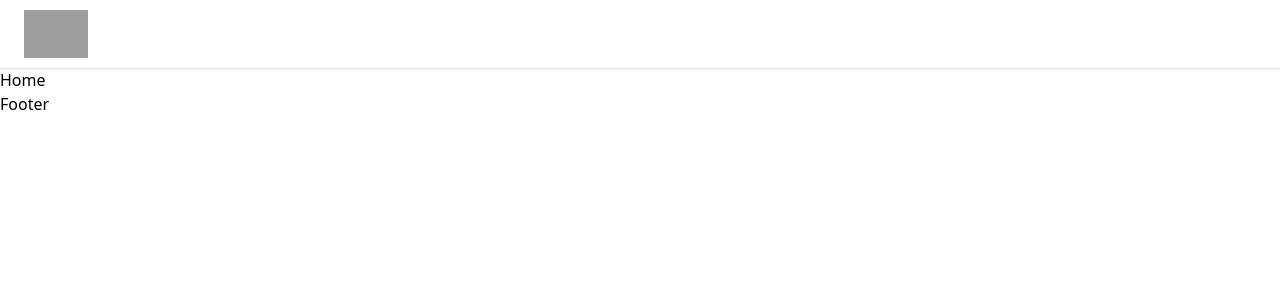
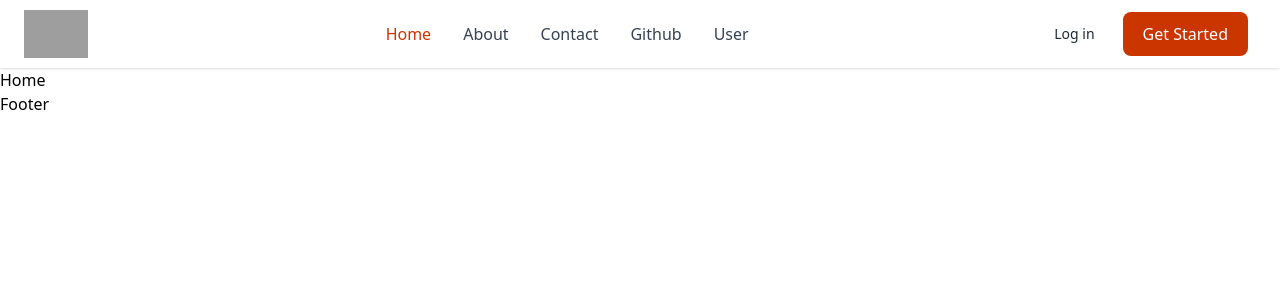
Before and after one commit to UmarYusuf03/reactRouter, a React (Vite) app: page / in a window 1280 px wide. Shown: the top 300 px of the page. Built offline with nearby package versions, Linux system fonts and the light colour scheme; grey boxes are pictures that could not be loaded.

Commit message:
Edited Heade

```diff
--- a/src/components/Header/Header.jsx
+++ b/src/components/Header/Header.jsx
@@ -1,5 +1,5 @@
 import React from 'react'
-import { Link } from 'react-router-dom'
+import { Link , NavLink } from 'react-router-dom'
 
 function Header() {
   return (
@@ -13,6 +13,74 @@ function Header() {
               alt="Logo"
             />
           </Link>
+          <div className='flex items-center lg:order-2'>
+            <Link
+            to="#" className='text-gray-800 hover:bg-gray-50 focus:ring-4 focus:ring-gray-300 font-medium rounded-lg text-sm px-4 lg:px-5 py-2 lg:py-2.5 mr-2 focus:outline-none'>
+              Log in
+            </Link>
+            <Link
+            to='#' className='text-white bg-orange-700 hover:bg-orange-800 focus:ring-4 focus:ring-orange-300 font-medium rounded-lg tex-sm px-4 lg:px-5 py-2 lg:py-2.5 mr-2 focus:outline-none'>
+              Get Started
+            </Link>
+          </div>
+          <div className='hidden justify-between items-center w-full lg:flex lg:w-auto lg:order-1'
+          id='mobile-menu-2'>
+            <ul className='flex flex-col mt-4 font-medium lg:flex-row lg:space-x-8 lg:mt-0'>
+              <li>
+                <NavLink
+                to="/" className={({isActive}) =>
+                            `block py-2 pr-4 pl-3 duration-200 border-b border-gray-100
+                              ${isActive ? "text-orange-700" : "text-gray-700"} lg:hover:bg-transparent lg:border-0 hover:text-orange-700 lg:p-0`
+                }>
+                  Home
+                </NavLink>
+              </li>
+              <li>
+                <NavLink
+                to="/about"
+                      className={({isActive}) =>
+                                  `block py-2 pr-4 pl-3 duration-200 border-b border-gray-100
+                                  ${isActive ? "text-orange-700" : "text-gray-700" } lg:hover:bg-transparent lg:border-0 hover:text-orange-700 lg:p-0`
+                }>
+                    About
+                </NavLink>
+                </li>
+                <li>
+                <NavLink
+                to="/contact"
+                  className={({isActive}) =>
+                    `block py-2 pr-4 pl-3 duration-200 border-b border-gray-100
+                    ${isActive ? "text-orange-700" : "text-gray-700" } lg:hover:bg-transparent lg:border-0 hover:text-orange-700 lg:p-0`
+                      }>
+                        Contact
+                </NavLink>
+                </li>
+                <li>
+                <NavLink
+                to="/github"
+                    className={({isActive}) =>
+                        `block py-2 pr-4 pl-3 duration-200 border-b border-gray-100
+                        ${isActive ? "text-orange-700" : "text-gray-700" } lg:hover:bg-transparent lg:border-0 hover:text-orange-700 lg:p-0`
+                    }
+                >
+                    Github
+                </NavLink>
+                </li>
+                <li>
+                    <NavLink
+                    to="/user"
+                        className={({isActive}) =>
+                            `block py-2 pr-4 pl-3 duration-200 border-b border-gray-100
+                            ${isActive ? "text-orange-700" : "text-gray-700" } lg:hover:bg-transparent lg:border-0 hover:text-orange-700 lg:p-0`
+                        }
+                    >
+                        User
+                    </NavLink>
+                </li>
+
+            </ul>
+
+          </div>
         </div>
       </nav>
     </header>
```
